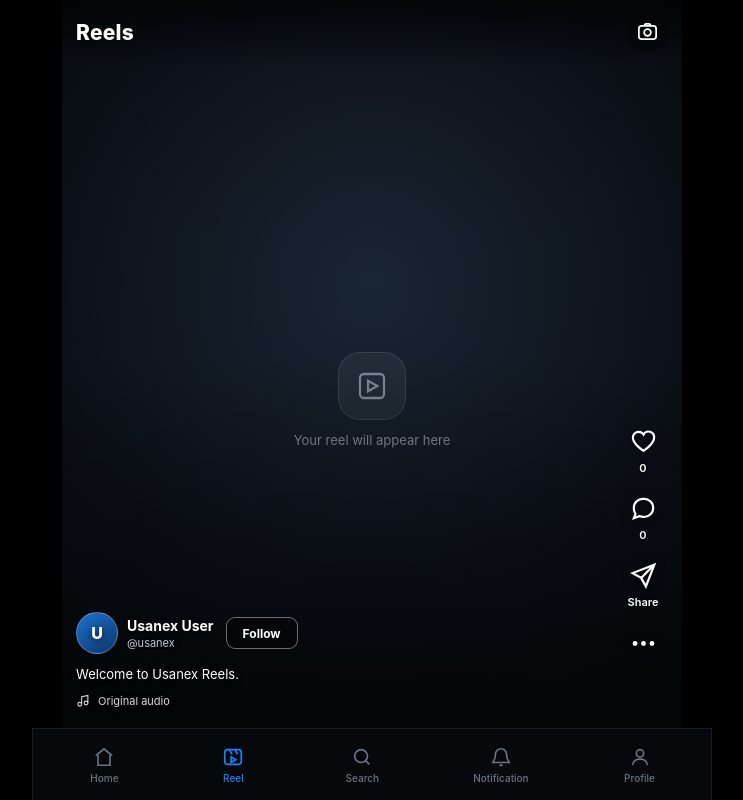
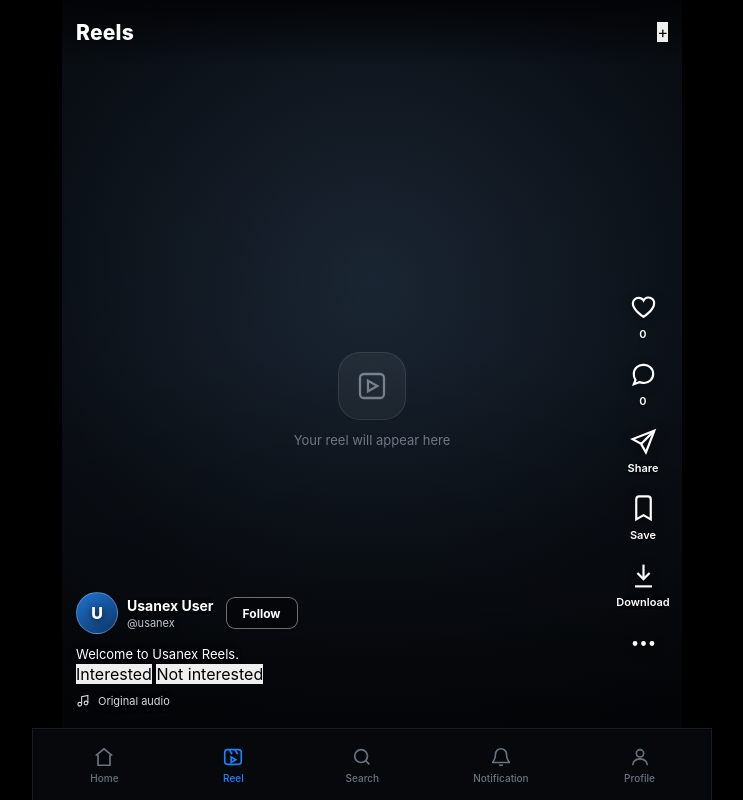
Before and after one commit to usanex4-utt/Usanex, a FastAPI app: template frontend/templates/reels.html in a window 1280 px wide. Shown: the whole page, without its empty margins (268-1011 px from the left). Run offline with FastAPI, Linux system fonts and the light colour scheme; the template is opened without the code that fills it, so the values that code supplies are empty.

Commit message:
Update reels.html

```diff
--- a/frontend/templates/reels.html
+++ b/frontend/templates/reels.html
@@ -13,7 +13,7 @@
 
     <link
         rel="stylesheet"
-        href="/static/css/reels.css?v=1"
+        href="/static/css/reels.css?v=2"
     >
 </head>
 
@@ -33,37 +33,12 @@
 
         <button
             type="button"
-            class="camera-button"
-            id="cameraButton"
+            class="create-reel-button"
+            id="createReelButton"
             aria-label="Create reel"
+            title="Create reel"
         >
-
-            <svg
-                viewBox="0 0 24 24"
-                fill="none"
-                stroke="currentColor"
-                stroke-width="1.8"
-                aria-hidden="true"
-            >
-
-                <rect
-                    x="3"
-                    y="5"
-                    width="18"
-                    height="14"
-                    rx="3"
-                ></rect>
-
-                <path d="M8 5l2-2h4l2 2"></path>
-
-                <circle
-                    cx="12"
-                    cy="12"
-                    r="3.5"
-                ></circle>
-
-            </svg>
-
+            +
         </button>
 
     </header>
@@ -75,16 +50,12 @@
 
     <main class="reels-container">
 
-        <!-- =================================================
-             REEL CARD
-        ================================================== -->
-
         <article
             class="reel-card"
             data-reel-id="demo-1"
         >
 
-            <!-- VIDEO AREA -->
+            <!-- VIDEO -->
 
             <div class="reel-video">
 
@@ -98,7 +69,6 @@
                             stroke="currentColor"
                             stroke-width="1.7"
                         >
-
                             <rect
                                 x="3"
                                 y="3"
@@ -108,7 +78,6 @@
                             ></rect>
 
                             <path d="M9 8l7 4-7 4V8z"></path>
-
                         </svg>
 
                     </div>
@@ -122,7 +91,9 @@
             </div>
 
 
-            <!-- RIGHT ACTIONS -->
+            <!-- =================================================
+                 RIGHT ACTIONS
+            ================================================== -->
 
             <div class="reel-actions">
 
@@ -141,11 +112,9 @@
                         stroke="currentColor"
                         stroke-width="1.8"
                     >
-
                         <path
                             d="M20.8 8.7c0 5.5-8.8 11-8.8 11S3.2 14.2 3.2 8.7A4.7 4.7 0 0 1 8 4c1.7 0 3.2.9 4 2.2A4.7 4.7 0 0 1 20.8 8.7z"
                         ></path>
-
                     </svg>
 
                     <span>
@@ -170,11 +139,9 @@
                         stroke="currentColor"
                         stroke-width="1.8"
                     >
-
                         <path
                             d="M20 11.5a7.5 7.5 0 0 1-8 7.5 8.7 8.7 0 0 1-3.5-.7L4 20l1.4-3.5A7.3 7.3 0 0 1 4 11.5 7.5 7.5 0 0 1 12 4a7.5 7.5 0 0 1 8 7.5z"
                         ></path>
-
                     </svg>
 
                     <span>
@@ -199,19 +166,70 @@
                         stroke="currentColor"
                         stroke-width="1.8"
                     >
-
-                        <path
-                            d="M21 3L10 14"
-                        ></path>
-
-                        <path
-                            d="M21 3l-7 18-4-7-7-4 18-7z"
-                        ></path>
-
+                        <path d="M21 3L10 14"></path>
+                        <path d="M21 3l-7 18-4-7-7-4 18-7z"></path>
                     </svg>
 
                     <span>
                         Share
+                    </span>
+
+                </button>
+
+
+                <!-- SAVE -->
+
+                <button
+                    type="button"
+                    class="reel-action"
+                    data-action="save"
+                    aria-label="Save"
+                >
+
+                    <svg
+                        viewBox="0 0 24 24"
+                        fill="none"
+                        stroke="currentColor"
+                        stroke-width="1.8"
+                    >
+                        <path
+                            d="M6 4.5A2.5 2.5 0 0 1 8.5 2h7A2.5 2.5 0 0 1 18 4.5V21l-6-3.5L6 21V4.5z"
+                        ></path>
+                    </svg>
+
+                    <span>
+                        Save
+                    </span>
+
+                </button>
+
+
+                <!-- DOWNLOAD -->
+
+                <button
+                    type="button"
+                    class="reel-action"
+                    data-action="download"
+                    aria-label="Download"
+                >
+
+                    <svg
+                        viewBox="0 0 24 24"
+                        fill="none"
+                        stroke="currentColor"
+                        stroke-width="1.8"
+                    >
+                        <path d="M12 3v12"></path>
+
+                        <path d="M7 10l5 5 5-5"></path>
+
+                        <path
+                            d="M5 21h14"
+                        ></path>
+                    </svg>
+
+                    <span>
+                        Download
                     </span>
 
                 </button>
@@ -232,7 +250,6 @@
                         stroke="currentColor"
                         stroke-width="2"
                     >
-
                         <circle
                             cx="5"
                             cy="12"
@@ -250,7 +267,6 @@
                             cy="12"
                             r="1"
                         ></circle>
-
                     </svg>
 
                 </button>
@@ -258,7 +274,9 @@
             </div>
 
 
-            <!-- USER INFORMATION -->
+            <!-- =================================================
+                 USER INFORMATION
+            ================================================== -->
 
             <div class="reel-info">
 
@@ -280,7 +298,6 @@
 
                     </div>
 
-
                     <button
                         type="button"
                         class="follow-button"
@@ -296,6 +313,32 @@
                     Welcome to Usanex Reels.
                 </p>
 
+
+                <!-- INTEREST CONTROLS -->
+
+                <div class="interest-controls">
+
+                    <button
+                        type="button"
+                        class="interest-button"
+                        id="interestedButton"
+                    >
+                        Interested
+                    </button>
+
+                    <button
+                        type="button"
+                        class="interest-button"
+                        id="notInterestedButton"
+                    >
+                        Not interested
+                    </button>
+
+                </div>
+
+
+                <!-- AUDIO -->
+
                 <div class="reel-audio">
 
                     <svg
@@ -304,10 +347,7 @@
                         stroke="currentColor"
                         stroke-width="1.7"
                     >
-
-                        <path
-                            d="M9 18V6l10-2v12"
-                        ></path>
+                        <path d="M9 18V6l10-2v12"></path>
 
                         <circle
                             cx="6"
@@ -320,7 +360,6 @@
                             cy="16"
                             r="3"
                         ></circle>
-
                     </svg>
 
                     <span>
@@ -342,36 +381,27 @@
 
     <nav class="bottom-nav">
 
-        <!-- HOME -->
-
         <button
             type="button"
             class="nav-item"
             id="homeNav"
             aria-label="Home"
         >
-
             <svg
                 viewBox="0 0 24 24"
                 fill="none"
                 stroke="currentColor"
                 stroke-width="1.8"
             >
-
                 <path d="M3 10.5L12 3l9 7.5"></path>
-
                 <path d="M5.5 9.5V21h13V9.5"></path>
-
             </svg>
 
             <span>
                 Home
             </span>
-
         </button>
 
-
-        <!-- REEL -->
 
         <button
             type="button"
@@ -379,14 +409,12 @@
             id="reelNav"
             aria-label="Reel"
         >
-
             <svg
                 viewBox="0 0 24 24"
                 fill="none"
                 stroke="currentColor"
                 stroke-width="1.8"
             >
-
                 <rect
                     x="3"
                     y="4"
@@ -396,21 +424,15 @@
                 ></rect>
 
                 <path d="M8 4l3 5"></path>
-
                 <path d="M14 4l3 5"></path>
-
                 <path d="M10 12l5 3-5 3v-6z"></path>
-
             </svg>
 
             <span>
                 Reel
             </span>
-
         </button>
 
-
-        <!-- SEARCH -->
 
         <button
             type="button"
@@ -418,14 +440,12 @@
             id="searchNav"
             aria-label="Search"
         >
-
             <svg
                 viewBox="0 0 24 24"
                 fill="none"
                 stroke="currentColor"
                 stroke-width="1.8"
             >
-
                 <circle
                     cx="11"
                     cy="11"
@@ -433,17 +453,13 @@
                 ></circle>
 
                 <path d="M20 20l-4-4"></path>
-
             </svg>
 
             <span>
                 Search
             </span>
-
         </button>
 
-
-        <!-- NOTIFICATION -->
 
         <button
             type="button"
@@ -451,7 +467,6 @@
             id="notificationNav"
             aria-label="Notification"
         >
-
             <span class="notification-icon-wrapper">
 
                 <svg
@@ -460,13 +475,11 @@
                     stroke="currentColor"
                     stroke-width="1.8"
                 >
-
                     <path
                         d="M18 9a6 6 0 0 0-12 0c0 7-3 7-3 9h18c0-2-3-2-3-9"
                     ></path>
 
                     <path d="M10 21h4"></path>
-
                 </svg>
 
                 <span
@@ -479,11 +492,8 @@
             <span>
                 Notification
             </span>
-
         </button>
 
-
-        <!-- PROFILE -->
 
         <button
             type="button"
@@ -491,14 +501,12 @@
             id="profileNav"
             aria-label="Profile"
         >
-
             <svg
                 viewBox="0 0 24 24"
                 fill="none"
                 stroke="currentColor"
                 stroke-width="1.8"
             >
-
                 <circle
                     cx="12"
                     cy="8"
@@ -508,13 +516,11 @@
                 <path
                     d="M4 21c0-4 3.5-7 8-7s8 3 8 7"
                 ></path>
-
             </svg>
 
             <span>
                 Profile
             </span>
-
         </button>
 
     </nav>
@@ -522,8 +528,7 @@
 </div>
 
 
-<script src="/static/js/reels.js?v=1"></script>
+<script src="/static/js/reels.js?v=2"></script>
 
 </body>
-
 </html>
```
